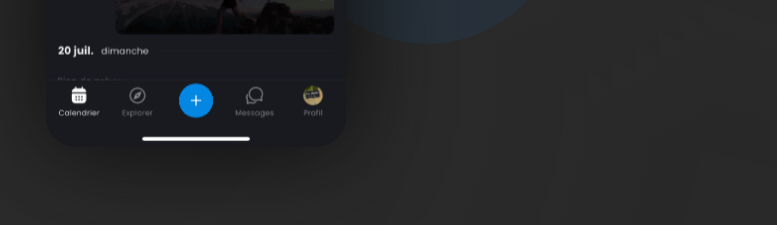
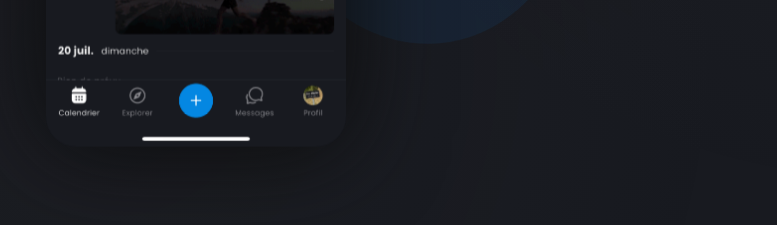
Before and after one commit to foxlead2/juya_website, a plain HTML site: page index.html in a window 1280 px wide. Shown: the part 575-800 px from the top of the page, without its empty margins (142-919 px from the left). Drawn offline with Linux system fonts and the light colour scheme.

Commit message:
Update index.html

```diff
--- a/index.html
+++ b/index.html
@@ -26,14 +26,14 @@
     }
 
     :root {
-      --bg: #292929;
-      --bg-secondary: #2a2a2a;
+      --bg: #181A20;
+      --bg-secondary: #262A34;
       --text-primary: #ffffff;
       --text-secondary: #e0e0e0;
       --text-tertiary: #a0a0a0;
       --accent: #404040;
-      --button-primary: #333333;
-      --button-primary-hover: #404040;
+      --button-primary: #3A3D46;
+      --button-primary-hover: #5E6272;
       --border: #404040;
     }
 
```
